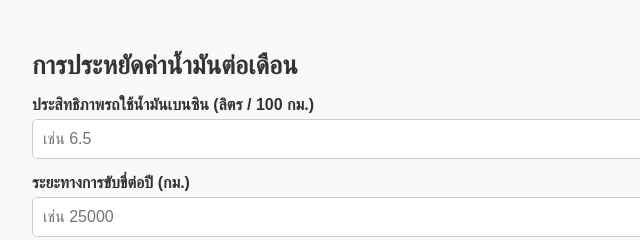
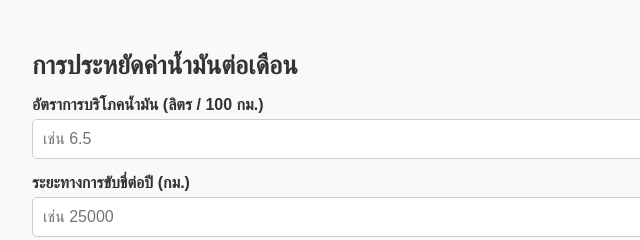
Before and after one commit to Noobmaster669900/fuel-savings, a plain HTML site: page index.html in a window 1280 px wide. Shown: the top 240 px of the page, 308-948 px from the left. Drawn offline with nearby package versions, Linux system fonts and the light colour scheme.

Commit message:
Add files via upload

```diff
--- a/index.html
+++ b/index.html
@@ -59,7 +59,7 @@
 
   <h2>การประหยัดค่าน้ำมันต่อเดือน</h2>
 
-  <label>ประสิทธิภาพรถใช้น้ำมันเบนซิน (ลิตร / 100 กม.)</label>
+  <label>อัตราการบริโภคน้ำมัน (ลิตร / 100 กม.)</label>
   <input type="number" id="fuelEfficiency" placeholder="เช่น 6.5" step="0.1">
 
   <label>ระยะทางการขับขี่ต่อปี (กม.)</label>
```
